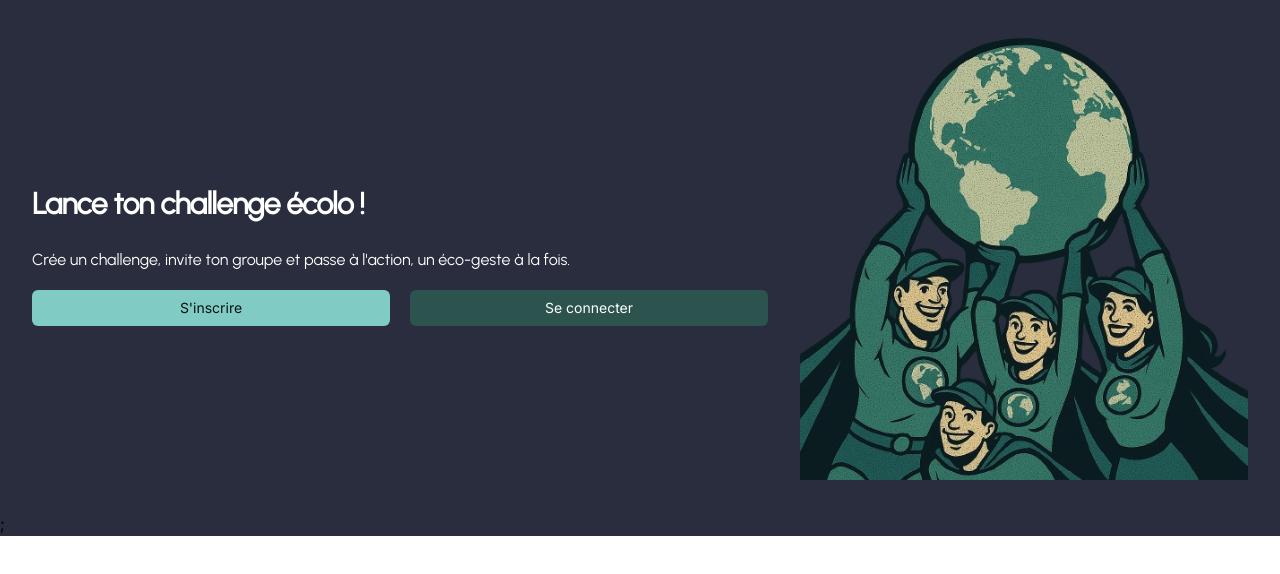
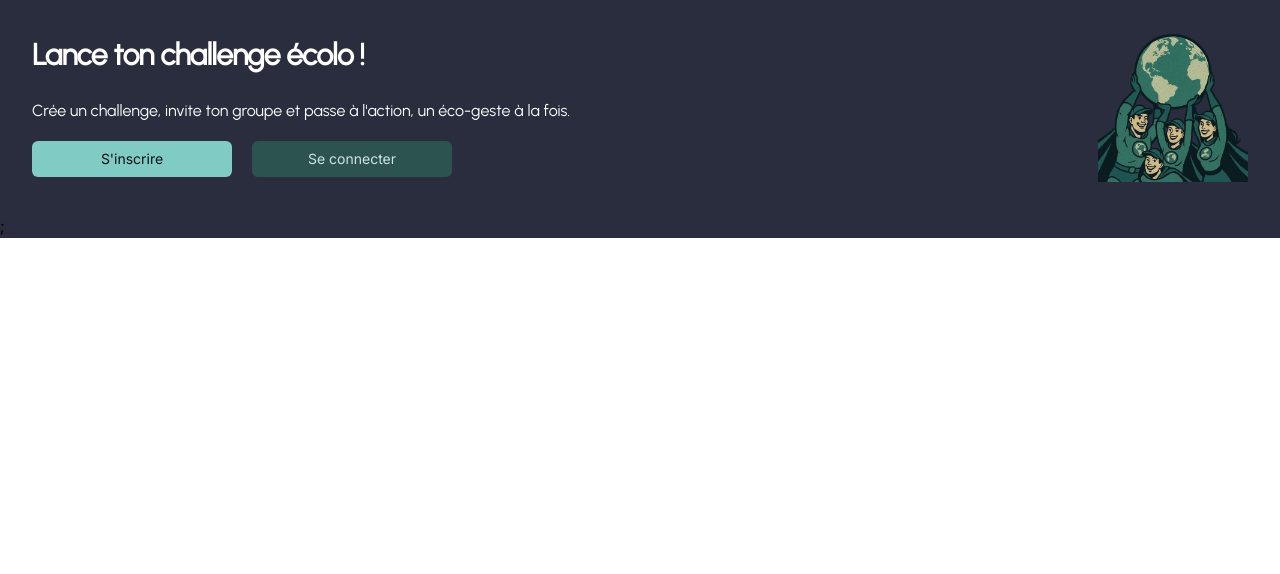
Before and after one commit to WildCodeSchool/2025-03-wns-violet-ecochallenges, a React (Vite) app in the folder frontend/: page / in a window 1280 px wide. Shown: the top 574 px of the page. Built offline with nearby package versions, Linux system fonts and the light colour scheme; no server answers.

Commit message:
Adding review's corrections

```diff
--- a/frontend/src/pages/Homepage/Banner.tsx
+++ b/frontend/src/pages/Homepage/Banner.tsx
@@ -1,41 +1,70 @@
-import { Button } from "../../components/ui/Button";
+import { Button } from "../../components/ui/button";
 import { TypographyH2 } from "../../components/ui/typographyH2";
-import { TypographyP } from "../../components/ui/TypographyP";
+import { TypographyP } from "../../components/ui/typographyP";
 import { Link } from "react-router";
+import { cn } from "../../lib/utils";
 
 function Banner() {
   return (
-    <div className="flex flex-col lg:flex-row lg:items-center lg:justify-between p-4 lg:p-8">
-      {/* Section contenu principal */}
-      <div className="flex flex-col space-y-4 lg:flex-1">
+    <div
+      className={cn(
+        "flex flex-col",
+        "lg:flex-row",
+        "lg:items-center",
+        "lg:justify-between",
+        "p-4",
+        "lg:p-8"
+        )}
+      >
+      <div className={cn("flex",
+        "flex-col",
+        "space-y-4",
+        "lg:flex-1"
+        )}
+        >
         <TypographyH2>Lance ton challenge écolo !</TypographyH2>
 
         <TypographyP>
           Crée un challenge, invite ton groupe et passe à l'action, un éco-geste à la fois.
         </TypographyP>
 
-        {/* Section boutons d'action */}
-        <div className="flex flex-col space-y-3 lg:flex-row lg:space-y-0 lg:gap-5 lg:w-full">
-          {/* //TODO Définir la route "Signup" */}
-          <Link to="#" className="lg:flex-1">
-            <Button className="w-full">S'inscrire</Button>
-          </Link>
+        <div className={cn(
+          "flex",
+          "flex-col",
+          "items-center",
+          "space-y-3",
+          "sm:flex-row",
+          "sm:justify-center",
+          "sm:space-y-0",
+          "sm:gap-5",
+          "lg:justify-start"
+        )}
+        >
+          <Button asChild className={(
+            "w-[200px]"
+            )}
+            >
+            <Link to="/signin">S'inscrire</Link>
+          </Button>
 
-          {/* //TODO Définir la route "Signin" */}
-          <Link to="#" className="lg:flex-1">
-            <Button variant="secondary" className="w-full text-secondary-foreground text-white">
-              Se connecter
-            </Button>
-          </Link>
+          <Button asChild variant="secondary" className={cn(
+            "w-[200px]"
+            )}>
+            <Link to="/signup">Se connecter</Link>
+          </Button>
         </div>
-
       </div>
 
-      {/* Image visible uniquement sur desktop */}
       <img
         src="/crew-planet.png"
         alt="Crew Planet - Illustration challenge écologique"
-        className="hidden lg:block lg:flex-1 lg:max-w-md lg:ml-8"
+        className={cn(
+          "hidden",
+          "lg:block",
+          "w-[150px]",
+          "h-auto",
+          "ml-8"
+        )}
       />
     </div>
   );
```
